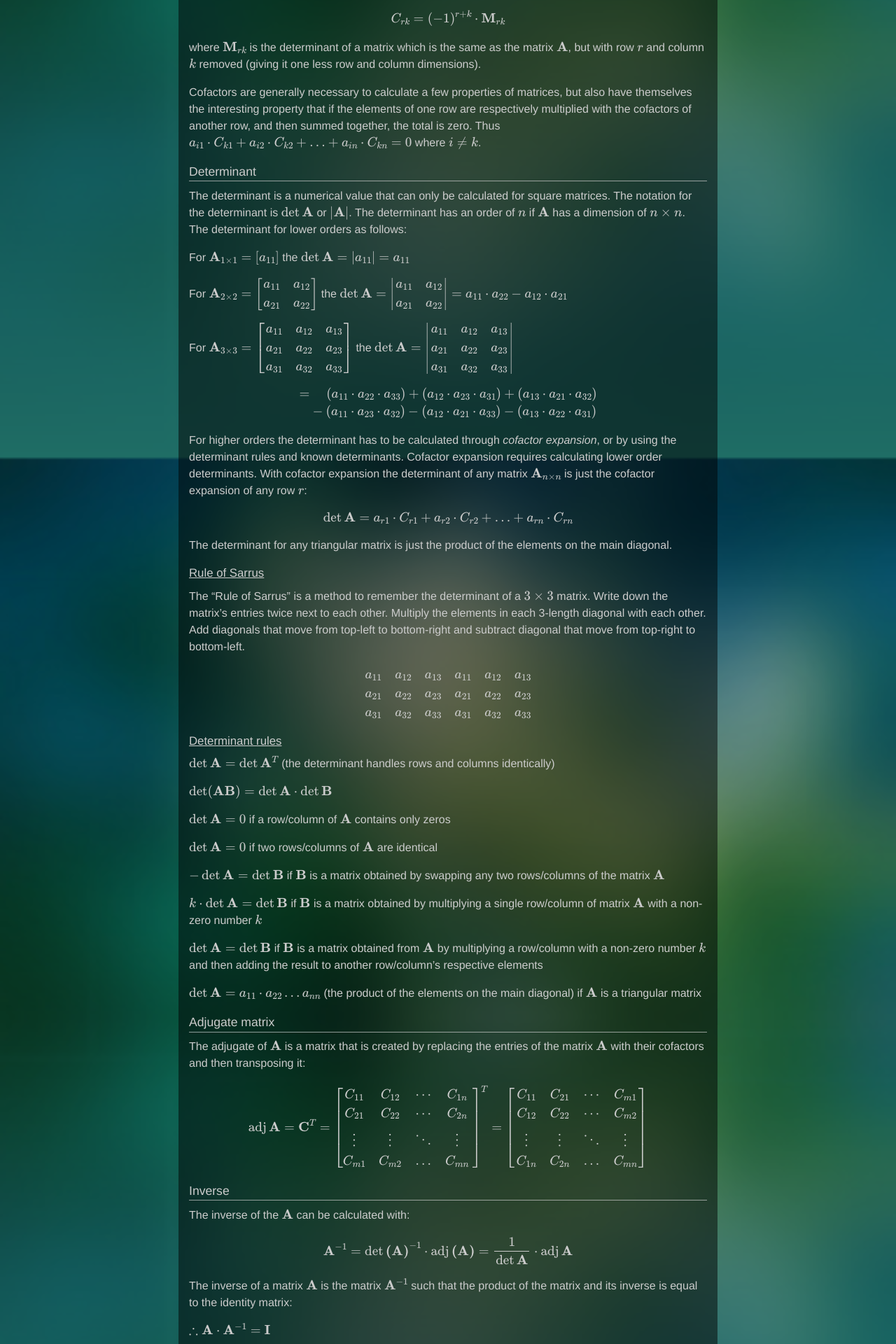
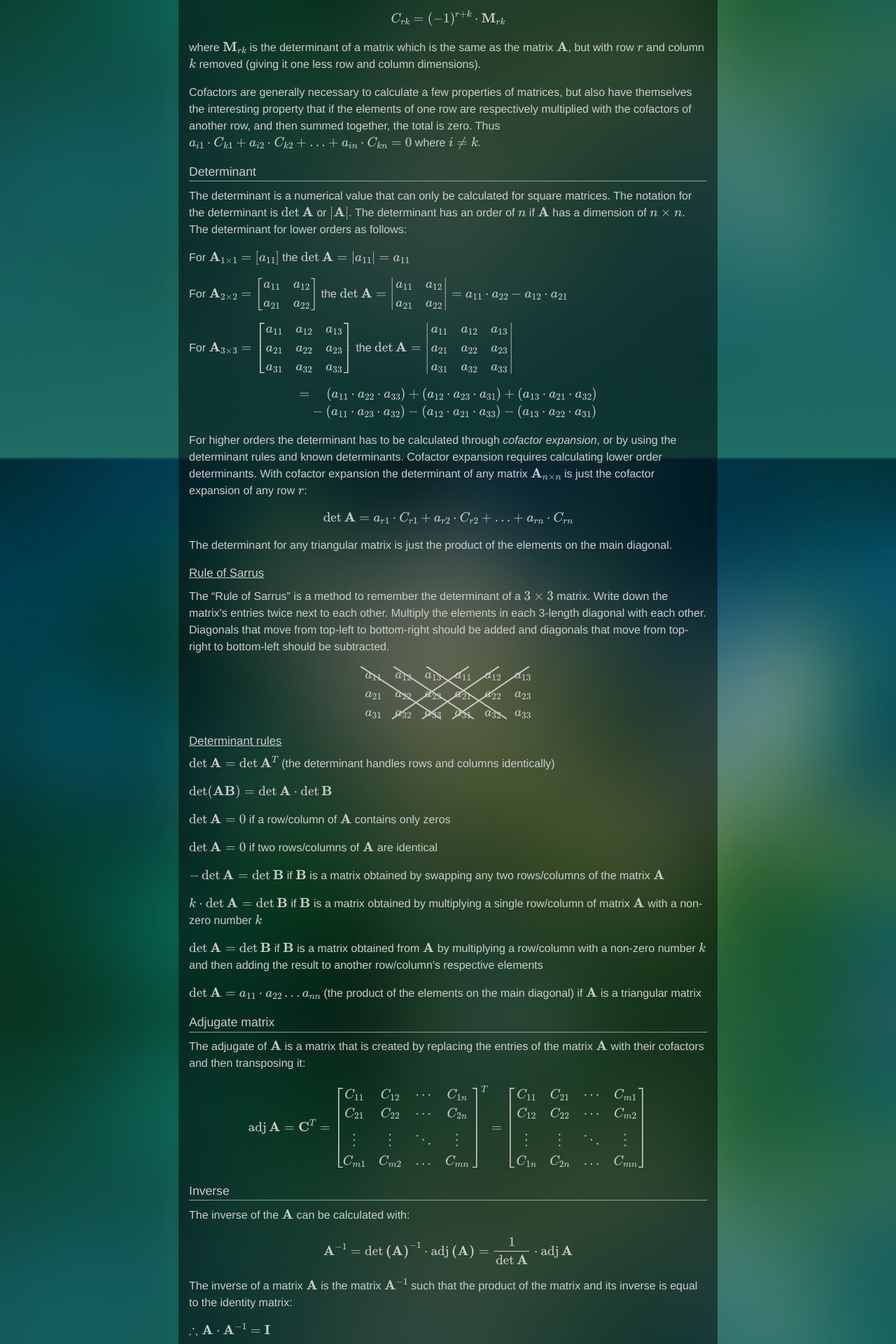
Before and after one commit to samuller/samuller.net, a Jekyll site: the page built from notes/math-matrix-operations.md, in a window 1280 px wide. Shown: the part 941-2861 px from the top of the page at 70% size. Built offline with Jekyll 4.4.1, drawn with Linux system fonts in a browser that asks for light colours; formulas are drawn with MathJax 3.

Commit message:
Add graphic for Rule of Sarrus

```diff
--- a/css/main.scss
+++ b/css/main.scss
@@ -97,6 +97,11 @@ html[data-theme="white"] {
     }
 }
 
+.svg-center-overlay {
+    text-align: center;
+    position: absolute
+}
+
 // Import partials from `sass_dir` (defaults to `_sass`)
 @import
         "base",
--- a/notes/math-matrix-operations.md
+++ b/notes/math-matrix-operations.md
@@ -110,8 +110,20 @@ The determinant for any triangular matrix is just the product of the elements on
 
 ### Rule of Sarrus
 
-The "Rule of Sarrus" is a method to remember the determinant of a $3\times3$ matrix. Write down the matrix's entries twice next to each other. Multiply the elements in each 3-length diagonal with each other. Add diagonals that move from top-left to bottom-right and subtract diagonal that move from top-right to bottom-left.
+The "Rule of Sarrus" is a method to remember the determinant of a $3\times3$ matrix. Write down the matrix's entries twice next to each other. Multiply the elements in each 3-length diagonal with each other. Diagonals that move from top-left to bottom-right should be added and diagonals that move from top-right to bottom-left should be subtracted.
 
+<div class="svg-center-overlay">
+<svg height="210" width="740">
+    <!-- w=740, w/2=370, h=+30 -->
+    <line x1="245" y1="0" x2="360" y2="75" style="stroke:rgb(var(--text-color-rgb));stroke-width:2" />
+    <line x1="292" y1="0" x2="407" y2="75" style="stroke:rgb(var(--text-color-rgb));stroke-width:2" />
+    <line x1="339" y1="0" x2="454" y2="75" style="stroke:rgb(var(--text-color-rgb));stroke-width:2" />
+    <line x1="400" y1="0" x2="290" y2="75" style="stroke:rgb(var(--text-color-rgb));stroke-width:2" />
+    <line x1="443" y1="0" x2="333" y2="75" style="stroke:rgb(var(--text-color-rgb));stroke-width:2" />
+    <line x1="486" y1="0" x2="376" y2="75" style="stroke:rgb(var(--text-color-rgb));stroke-width:2" />
+</svg>
+</div>
+<div>
 $$
 \begin{matrix}
 a_{11} & a_{12} & a_{13} & a_{11} & a_{12} & a_{13}\\
@@ -119,6 +131,7 @@ a_{21} & a_{22} & a_{23} & a_{21} & a_{22} & a_{23}\\
 a_{31} & a_{32} & a_{33} & a_{31} & a_{32} & a_{33}\\
 \end{matrix}
 $$
+</div>
 
 <!--
 $$
```
